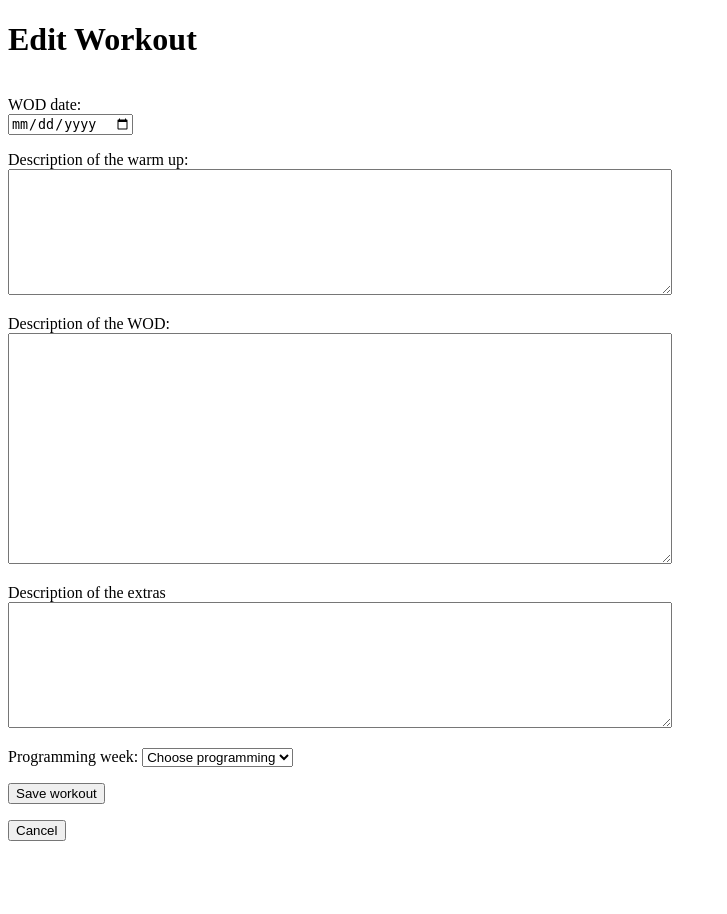
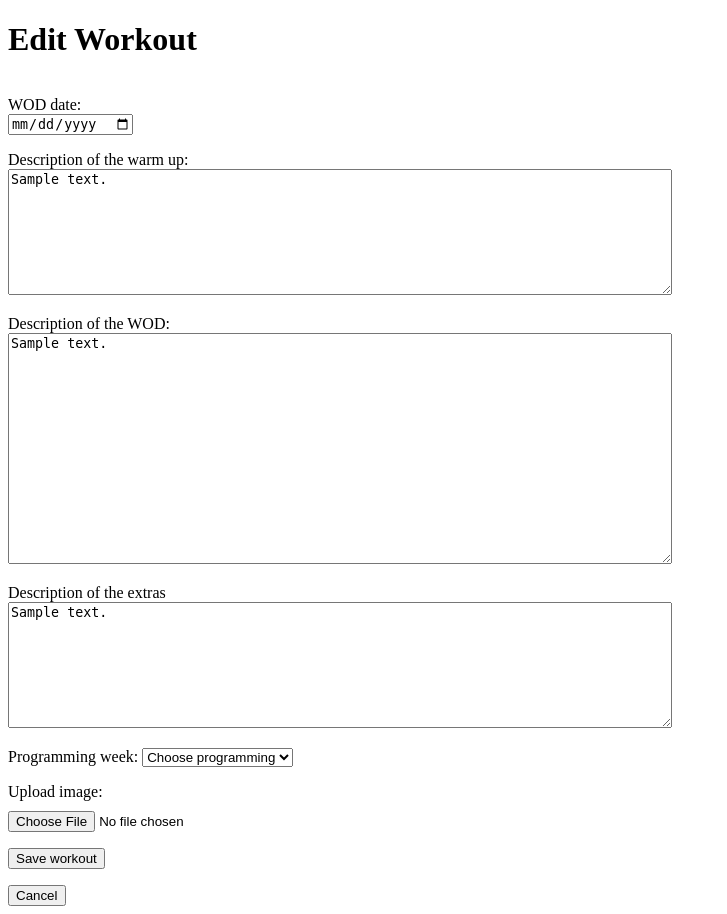
Before and after one commit to lauraelina-git/crossfit, a Flask app: template templates/edit_workout.html in a window 1280 px wide. Shown: the whole page, without its empty margins (0-727 px from the left). Before the commit the page ends 841 px from the top, so only its background shows below. Run offline with Flask 3, Linux system fonts and the light colour scheme; the template is opened without the code that fills it: most values are stand-ins (such as "Sample title", 1, 10 or a date in 2020).

Commit message:
Add pictures to workouts, minor logic improvements after peer review

```diff
--- a/app.py
+++ b/app.py
@@ -2,24 +2,38 @@
 
 import sqlite3
 from functools import wraps
+import secrets
+import os
 from flask import Flask
 from flask import flash, redirect, render_template, request, session, url_for
 from flask import abort
 from werkzeug.security import check_password_hash, generate_password_hash
+import markupsafe
 import config
 import db
 import workouts
 import logs
-import secrets
 
 app = Flask(__name__)
 app.secret_key = config.SECRET_KEY
+app.config['UPLOAD_FOLDER'] = 'static/uploads'
+
+if not os.path.exists(app.config['UPLOAD_FOLDER']):
+    os.makedirs(app.config['UPLOAD_FOLDER'])
 
 def check_csrf():
+    """check csrf token validity"""
     if "csrf_token" not in request.form:
+        print("csrf token missing")
         abort(403)
     if request.form["csrf_token"] != session["csrf_token"]:
+        print("csrf token mismatch")
         abort(403)
+
+@app.template_filter('show_lines')
+def show_lines(text):
+    """Split text into lines for display."""
+    return markupsafe.Markup('<br>'.join(text.splitlines()))
 
 def login_required(f):
     """check whether the user is logged in"""
@@ -172,12 +186,20 @@ def create_workout():
         return render_template("new_workout.html")
 
     check_csrf()
+
     wod_date=request.form["workout_date"]
     warmup_description=request.form["warmup_description"]
     wod_description=request.form["wod_description"]
     extras_description=request.form["extras_description"]
     user_id=session["user_id"]
     programming=request.form.get("week")
+    workout_image_file = None
+
+    if 'workout_image' in request.files:
+        file = request.files['workout_image']
+        if file and file.filename != '':
+            workout_image_file = file.filename
+            file.save(os.path.join(app.config['UPLOAD_FOLDER'], workout_image_file))
 
     if len(warmup_description)>300 or len(wod_description)>300 or len(extras_description)>300:
         return render_template(
@@ -195,7 +217,9 @@ def create_workout():
         wod_description,
         extras_description,
         user_id,
-        programming)
+        programming,
+        workout_image_file
+        )
     return redirect("/")
 
 @app.route("/workout/<int:workout_id>", methods=["GET", "POST"])
@@ -242,6 +266,13 @@ def edit_workout(workout_id):
         wod_description=request.form.get("wod_description")
         extras_description=request.form.get("extras_description")
         programming=request.form.get("week")
+        workout_image_file = wod['workout_image']
+
+        if 'workout_image' in request.files:
+            file = request.files['workout_image']
+            if file and file.filename != '':
+                workout_image_file = file.filename
+                file.save(os.path.join(app.config['UPLOAD_FOLDER'], workout_image_file))
 
         if wod_date and wod_description and programming:
             workouts.edit_workout(
@@ -249,6 +280,7 @@ def edit_workout(workout_id):
                 warmup_description,
                 wod_description,
                 extras_description,
+                workout_image_file,
                 workout_id,
                 programming
                 )
--- a/schema.sql
+++ b/schema.sql
@@ -11,32 +11,33 @@ CREATE TABLE workouts (
     warmup_description TEXT,
     wod_description TEXT,
     extras_description TEXT,
-    user_id INTEGER NOT NULL REFERENCES users
+    user_id INTEGER NOT NULL REFERENCES users(id) ON DELETE CASCADE,
+    workout_image TEXT
 );
 
 CREATE TABLE logs (
     id INTEGER PRIMARY KEY,
     log_date DATE NOT NULL,
     log_text TEXT,
-    user_id INTEGER NOT NULL REFERENCES users,
-    workout_id INTEGER NOT NULL REFERENCES workouts
+    user_id INTEGER NOT NULL REFERENCES users(id) ON DELETE CASCADE,
+    workout_id INTEGER NOT NULL REFERENCES workouts(id) ON DELETE CASCADE
 );
 
 CREATE TABLE comments (
     id INTEGER PRIMARY KEY,
-    workout_id INTEGER NOT NULL REFERENCES workouts,
-    user_id INTEGER NOT NULL REFERENCES users,
+    workout_id INTEGER NOT NULL REFERENCES workouts(id) ON DELETE CASCADE,
+    user_id INTEGER NOT NULL REFERENCES users(id) ON DELETE CASCADE,
     comment_text TEXT NOT NULL
 );
 
 CREATE TABLE likes (
     id INTEGER PRIMARY KEY,
-    log_id INTEGER NOT NULL REFERENCES logs,
-    user_id INTEGER NOT NULL REFERENCES users
+    log_id INTEGER NOT NULL REFERENCES logs(id) ON DELETE CASCADE,
+    user_id INTEGER NOT NULL REFERENCES users(id) ON DELETE CASCADE
 );
 
 CREATE TABLE programming (
     id INTEGER PRIMARY KEY,
-    workout_id INTEGER NOT NULL REFERENCES workouts,
+    workout_id INTEGER NOT NULL REFERENCES workouts(id) ON DELETE CASCADE,
     programming_week TEXT
 );
--- a/templates/edit_workout.html
+++ b/templates/edit_workout.html
@@ -10,22 +10,22 @@
       <p style="color:red;">{{ error }}</p>
     {% endif %}
 
-  <form action="/edit_workout/{{ workout.id }}" method="post" style="display:inline-block">
+    <form action="/edit_workout/{{ workout.id }}" method="post"  enctype="multipart/form-data" style="display:inline-block">
     <p>
       WOD date: <br />
       <input type="date" id="pvm" name="workout_date" required>
     </p>
     <p>
       Description of the warm up: <br />
-      <textarea name="warmup_description" rows="8" cols="80" maxlength="300" wrap="hard"></textarea>
+      <textarea name="warmup_description" rows="8" cols="80" maxlength="300" wrap="hard">{{ workout.warmup_description }}</textarea>
     </p>
     <p>
       Description of the WOD: <br />
-      <textarea name="wod_description" rows="15" cols="80" maxlength="300" wrap="hard" required></textarea>
+      <textarea name="wod_description" rows="15" cols="80" maxlength="300" wrap="hard" required>{{ workout.wod_description }}</textarea>
     </p>
     <p>
       Description of the extras <br />
-      <textarea name="extras_description" rows="8" cols="80" maxlength="300" wrap="hard"></textarea>
+      <textarea name="extras_description" rows="8" cols="80" maxlength="300" wrap="hard">{{ workout.extras_description }}</textarea>
     </p>
     <p>
       Programming week:
@@ -37,6 +37,11 @@
         <option value = "Deload">Deload</option>
       </select>
     </p>
+    <p>
+      Upload image: <br />
+      <input type="file" name="workout_image" accept="image/*" style="margin-top: 10px;">
+    </p>
+
     <input type="hidden" name="csrf_token" value="{{ session.csrf_token }}"/>
     <input type="submit" value="Save workout" /><br />
   </form>
--- a/templates/new_log.html
+++ b/templates/new_log.html
@@ -26,9 +26,9 @@
   {% if selected_wod %}
     <h3>WOD Details</h3>
 
-    <p><strong>Warmup:</strong> {{ selected_wod.warmup_description }}</p>
-    <p><strong>WOD:</strong> {{ selected_wod.wod_description }}</p>
-    <p><strong>Extras:</strong> {{ selected_wod.extras_description }}</p>
+    <p><strong>Warmup:</strong> {{ selected_wod.warmup_description | show_lines }}</p>
+    <p><strong>WOD:</strong> {{ selected_wod.wod_description | show_lines }}</p>
+    <p><strong>Extras:</strong> {{ selected_wod.extras_description | show_lines }}</p>
 
   <form action="/new_log" method="post">
     <input type="hidden" name="workout_id" value="{{ selected_wod['id'] }}">
--- a/templates/register.html
+++ b/templates/register.html
@@ -17,7 +17,7 @@
       <input type="text" name="username" />
     </p>
     <p>
-      Coach <br />
+      Assign user also the role of a coach <br />
       <input type="checkbox" name="is_coach" value="1">
     </p>
     <p>
```
Also changed, not shown: templates/new_workout.html (+6 -1 lines), templates/show_log.html (+4 -4 lines), templates/show_workout.html (+10 -4 lines), workouts.py (+23 -7 lines), README.md, templates/add_picture.html (deleted), 1 other file.
